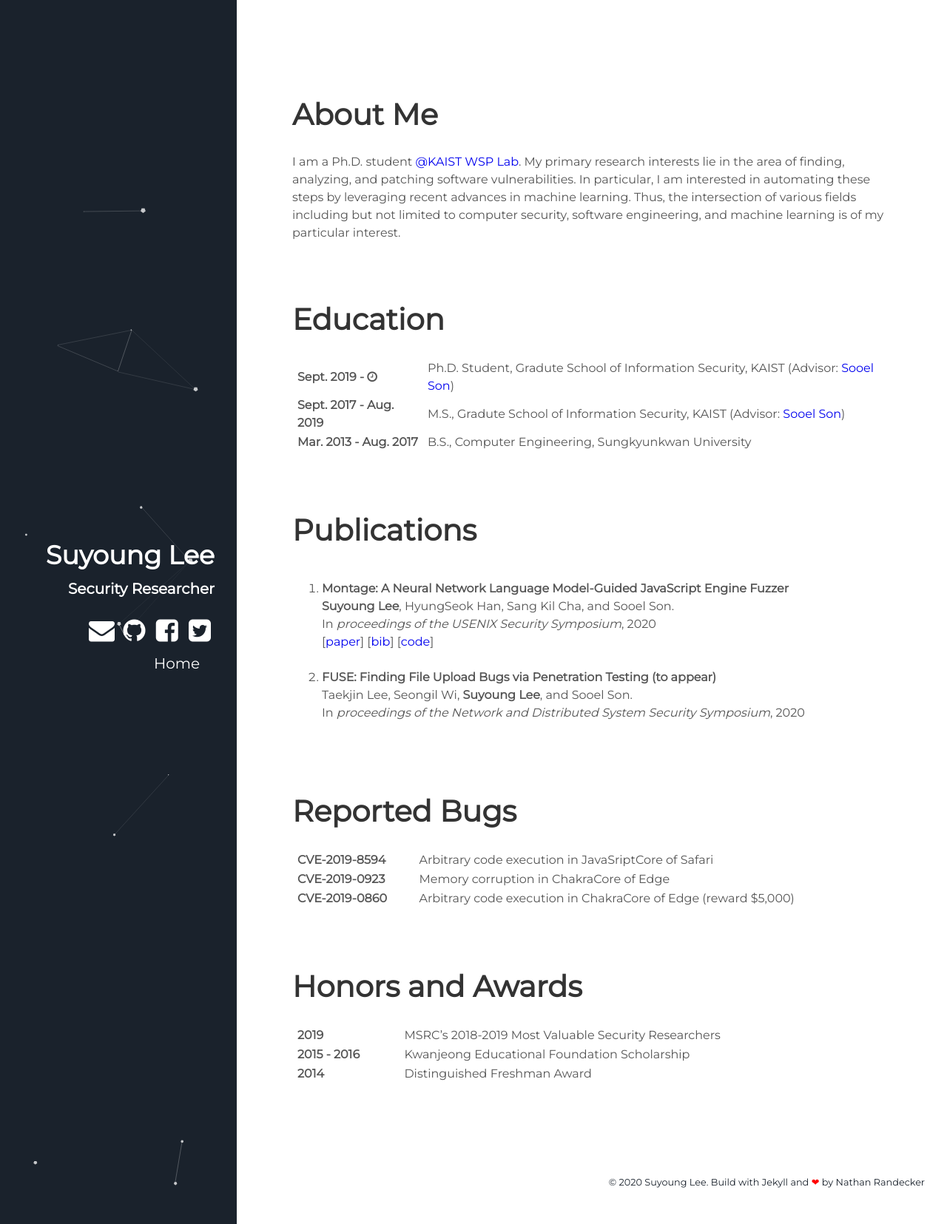
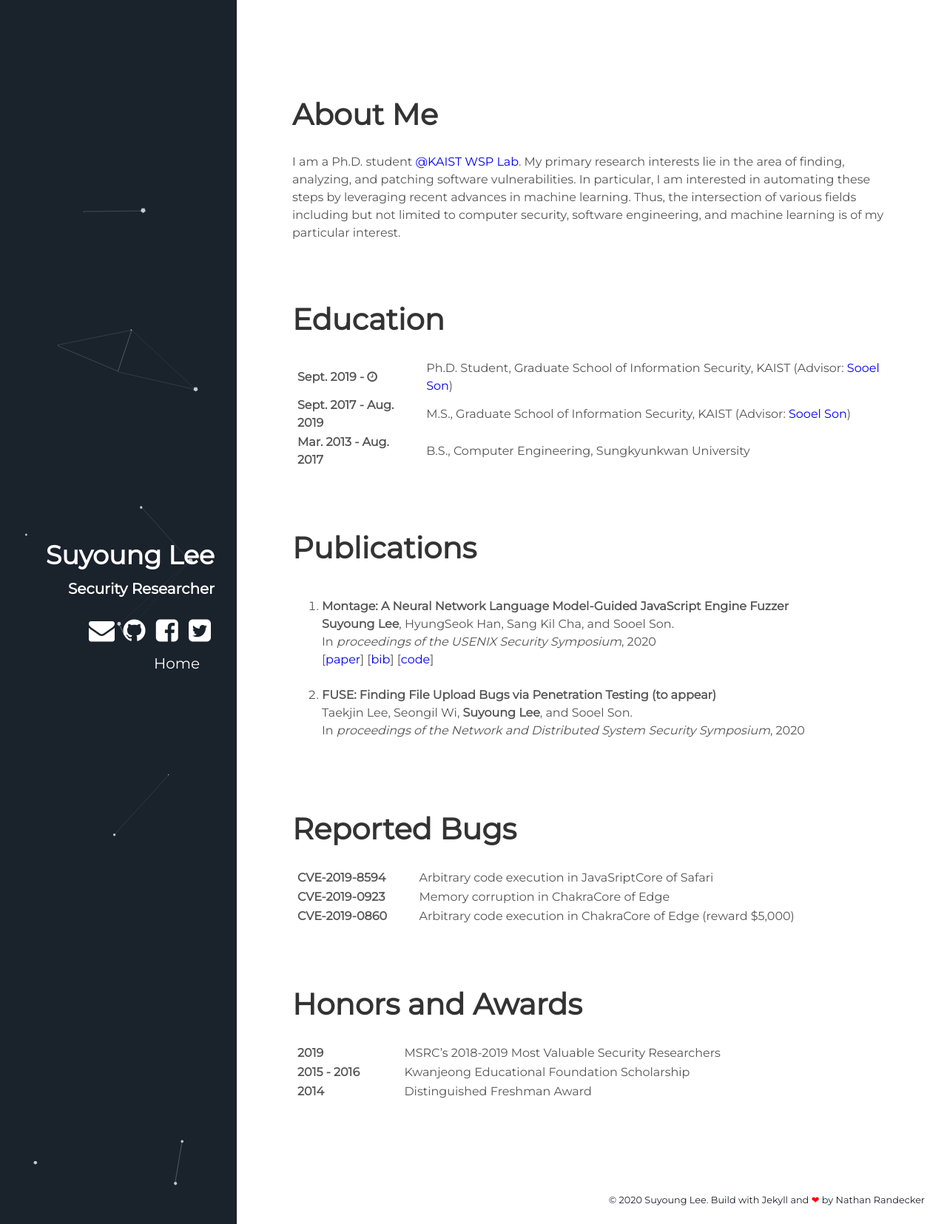
Before and after one commit to leeswimming/leeswimming.github.io, a Jekyll site: the page built from index.html, in a window 1280 px wide. Shown: the whole page at 74% size. Built offline with Jekyll 4.4.1, drawn with Linux system fonts in a browser that asks for light colours.

Commit message:
Fix typo

```diff
--- a/_data/education.yml
+++ b/_data/education.yml
@@ -1,13 +1,13 @@
 - advisor: Sooel Son
   link: https://sites.google.com/site/ssonkaist/
   date: Sept. 2019 - <i class="fa fa-clock-o" aria-hidden="true" title="Until Now"></i>
-  descr: Ph.D. Student, Gradute School of Information Security
+  descr: Ph.D. Student, Graduate School of Information Security
   school: KAIST
 
 - advisor: Sooel Son
   link: https://sites.google.com/site/ssonkaist/
   date: Sept. 2017 - Aug. 2019
-  descr: M.S., Gradute School of Information Security
+  descr: M.S., Graduate School of Information Security
   school: KAIST
 
 - date: Mar. 2013 - Aug. 2017
```
